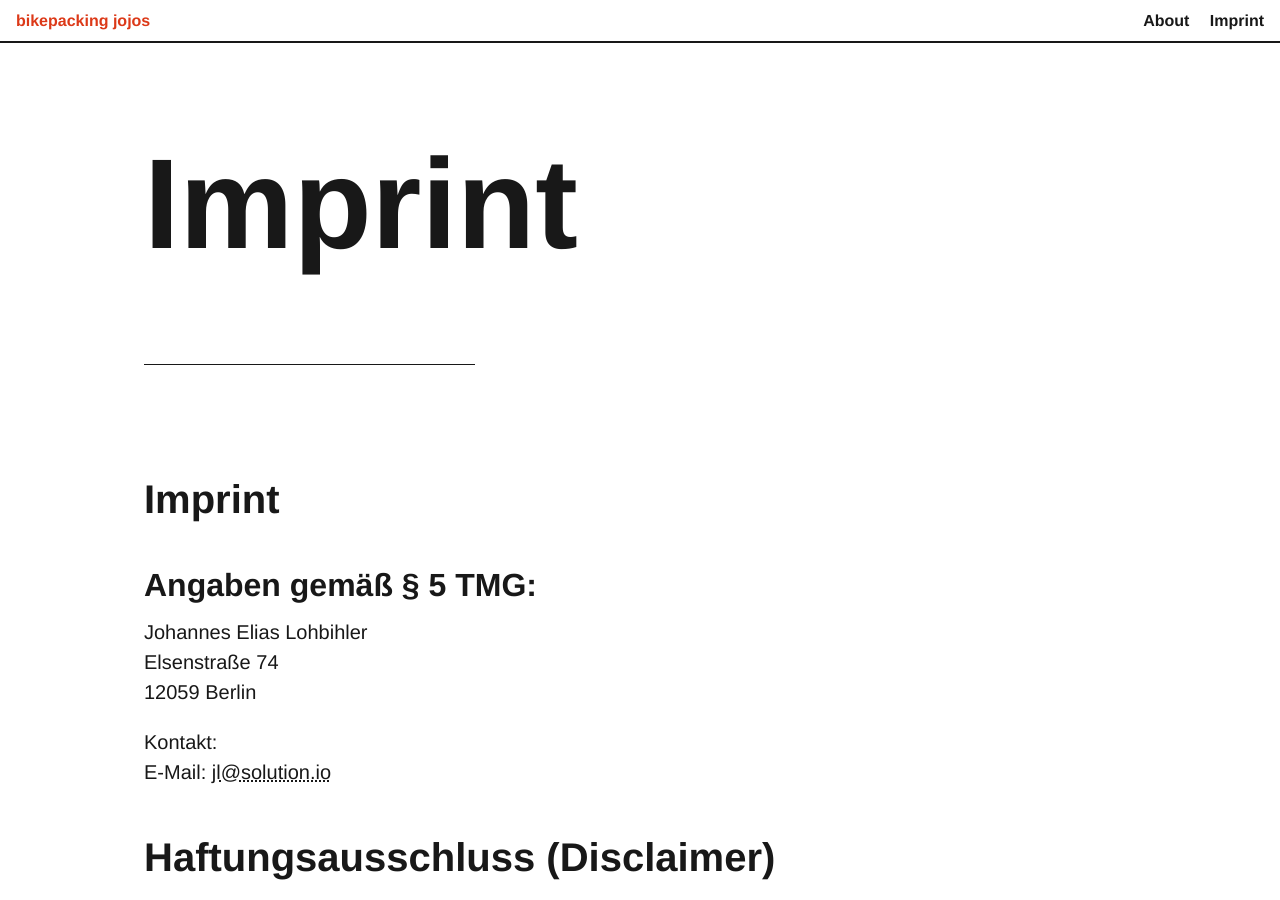
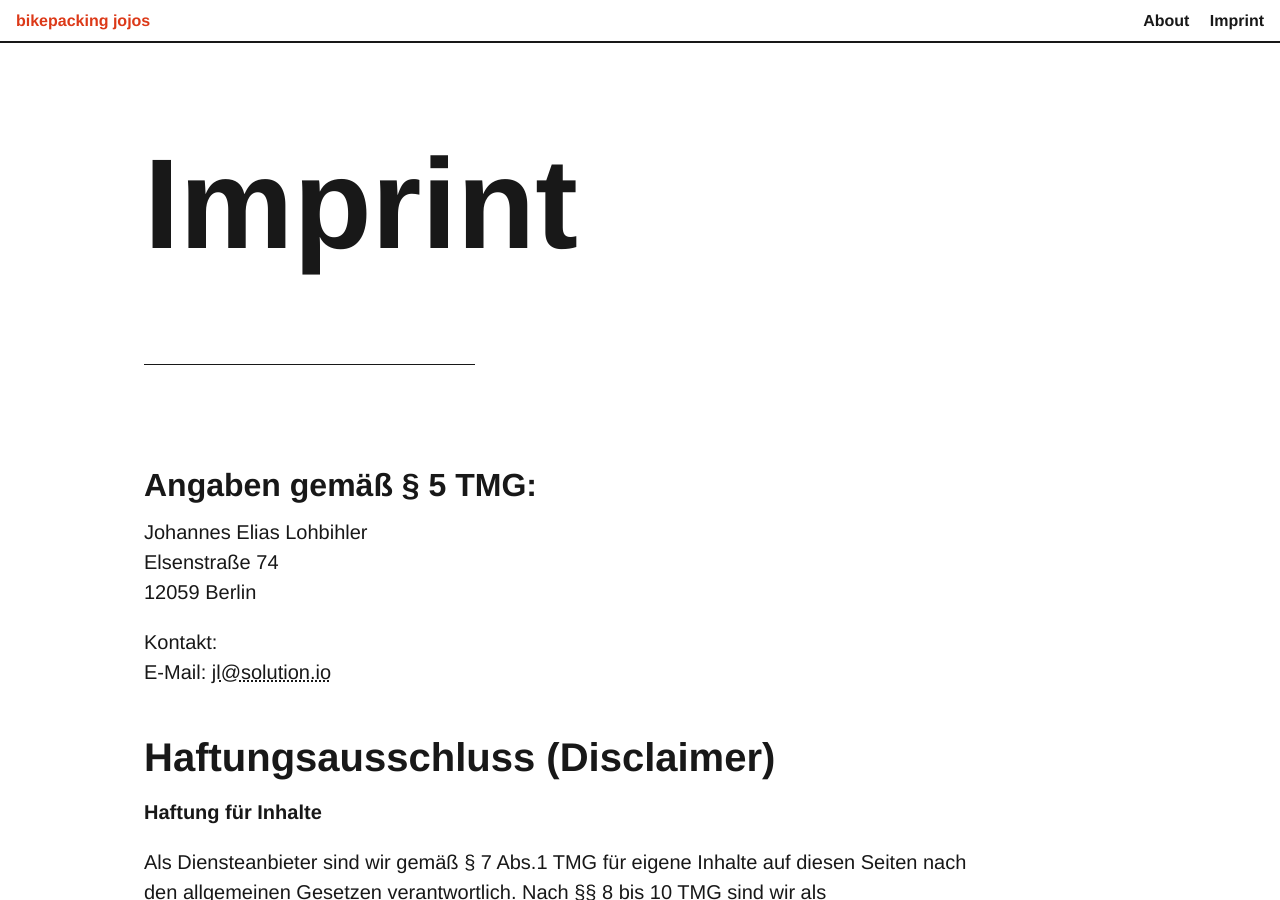
Before and after one commit to nevvkid/bikepacking-jojos.de, a Jekyll site: the page built from imprint.md, in a window 1280 px wide and 900 px high. Built offline with Jekyll 4.4.1, drawn with Linux system fonts in a browser that asks for light colours.

Commit message:
change imprint

```diff
--- a/imprint.md
+++ b/imprint.md
@@ -4,7 +4,6 @@ permalink: "/imprint/"
 layout: page
 ---
 
-<h1>Imprint</h1>
 <h2>Angaben gemäß § 5 TMG:</h2>
 
 <p>Johannes Elias Lohbihler<br>
```
